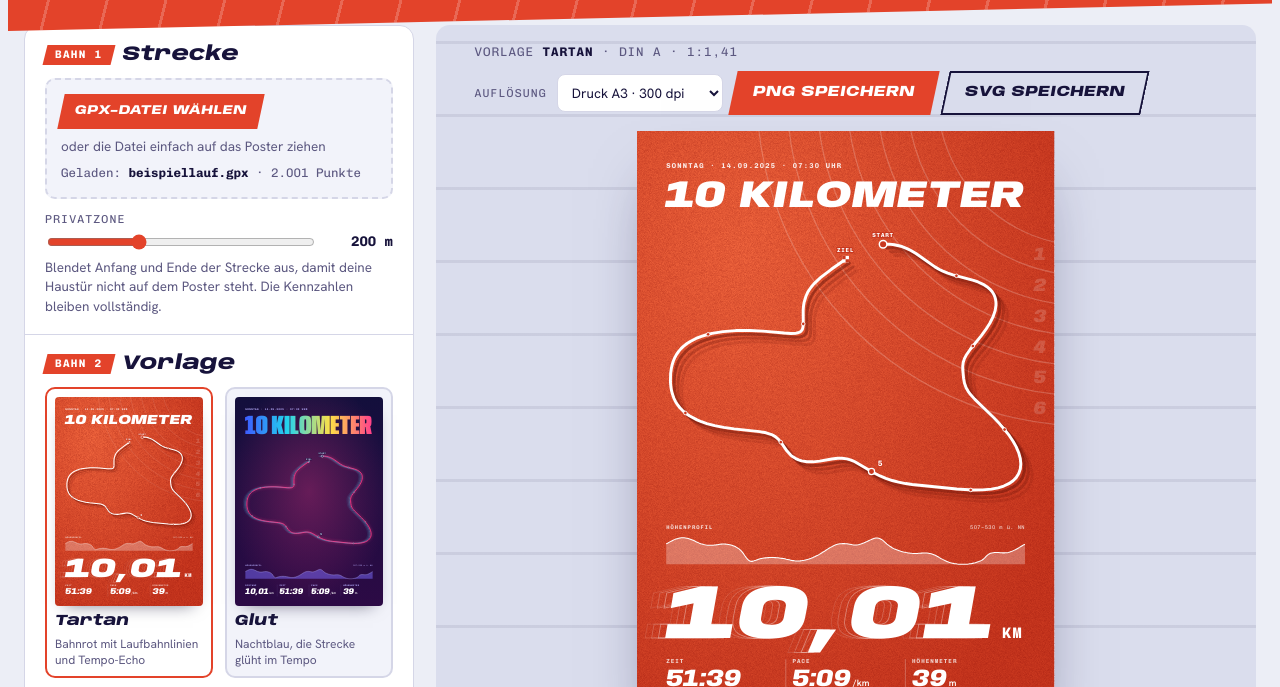
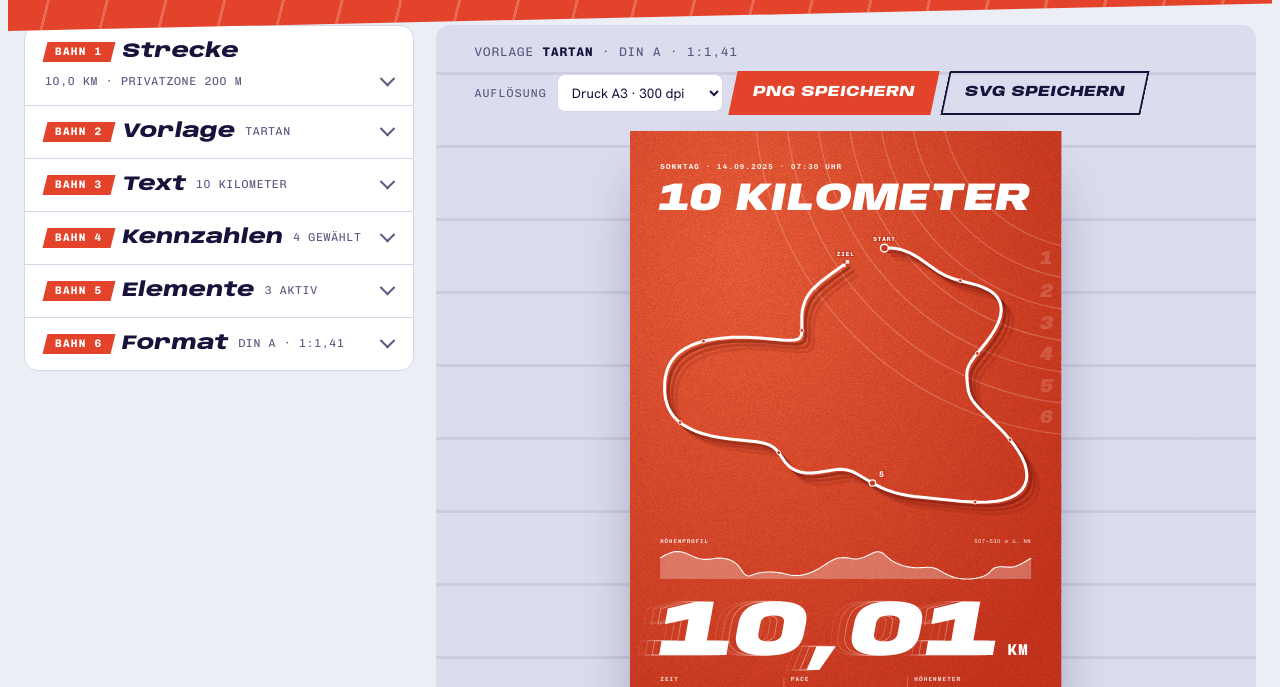
Before and after one commit to tobilamm-ctrl/laufspur, a plain HTML site: page index.html in a window 1280 px wide. Shown: the part 75-762 px from the top of the page. Drawn offline with Linux system fonts and the light colour scheme.

Commit message:
Poster bleibt beim Scrollen stehen, Bahnen einklappbar
Co-Authored-By: Claude Opus 5.5 <noreply@anthropic.com>
Claude-Session: https://claude.ai/code/session_01TJnoGbfPiMREG3PEwDimsU

```diff
--- a/index.html
+++ b/index.html
@@ -43,12 +43,21 @@ button,input,select{font:inherit;color:inherit}
 .run span{display:inline-block;transform:skewX(12deg)}
 
 /* ---------- Werkbank ---------- */
-.studio{max-width:1500px;margin:-6px auto 0;display:grid;grid-template-columns:minmax(300px,390px) minmax(0,1fr);gap:22px;
+.studio{max-width:1500px;margin:-6px auto 0;display:grid;grid-template-columns:minmax(300px,390px) minmax(0,1fr);gap:22px;align-items:start;
   padding-block:0 32px;padding-left:max(16px,env(safe-area-inset-left,0px));padding-right:max(16px,env(safe-area-inset-right,0px))}
 .controls{background:var(--panel);border:1px solid var(--line);border-radius:14px;align-self:start;min-width:0}
-.sec{padding:18px 20px;border-bottom:1px solid var(--line);display:grid;gap:12px}
+.sec{border-bottom:1px solid var(--line)}
 .sec:last-child{border-bottom:0}
-.sec h2{margin:0;display:flex;align-items:center;gap:10px;font-family:var(--f-display);font-weight:800;font-style:italic;
+.sec > summary{list-style:none;cursor:pointer;display:flex;align-items:center;gap:10px;padding:15px 20px;flex-wrap:wrap}
+.sec > summary::-webkit-details-marker{display:none}
+.sec > summary::after{content:"";margin-left:auto;width:9px;height:9px;border-right:2.5px solid var(--muted);border-bottom:2.5px solid var(--muted);
+  transform:rotate(45deg) translate(-2px,-2px);transition:transform .2s ease}
+.sec[open] > summary::after{transform:rotate(-135deg) translate(-2px,-2px)}
+.sec > summary:hover h2{color:var(--tartan)}
+.sum{font-family:var(--f-mono);font-size:11.5px;letter-spacing:.06em;color:var(--muted);text-transform:uppercase;min-width:0;overflow-wrap:anywhere}
+.sec[open] .sum{display:none}
+.sec-body{display:grid;gap:12px;padding:0 20px 18px}
+.sec h2{margin:0;transition:color .15s ease;display:flex;align-items:center;gap:10px;font-family:var(--f-display);font-weight:800;font-style:italic;
   font-stretch:125%;font-size:20px;line-height:1.1;text-wrap:balance}
 .lane-no{display:inline-block;font-family:var(--f-mono);font-style:normal;font-stretch:100%;font-weight:700;font-size:11px;
   letter-spacing:.12em;text-transform:uppercase;color:#fff;background:var(--tartan);padding:4px 10px;transform:skewX(-14deg)}
@@ -105,7 +114,7 @@ button,input,select{font:inherit;color:inherit}
 .range-val{font-family:var(--f-mono);font-weight:700;font-size:14px;min-width:64px;text-align:right;font-variant-numeric:tabular-nums}
 
 /* ---------- Bühne ---------- */
-.stage{position:relative;min-width:0;background:var(--stage);border-radius:14px;padding:18px clamp(14px,3vw,40px) 26px;
+.stage{position:sticky;top:calc(env(safe-area-inset-top,0px) + 12px);min-width:0;background:var(--stage);border-radius:14px;padding:18px clamp(14px,3vw,40px) 26px;
   background-image:repeating-linear-gradient(0deg,transparent 0 70px,var(--lane) 70px 73px);display:grid;gap:16px;align-content:start}
 .stage.drag{outline:3px dashed var(--tartan);outline-offset:-10px}
 .toolbar{display:flex;flex-wrap:wrap;gap:10px 14px;align-items:center;justify-content:space-between}
@@ -113,7 +122,7 @@ button,input,select{font:inherit;color:inherit}
 .now b{color:var(--ink)}
 .export{display:flex;flex-wrap:wrap;gap:10px;align-items:center}
 .export select{background:var(--panel);border:1.5px solid var(--line);border-radius:8px;padding:8px 10px;font-size:13.5px}
-.poster{--ratio:1.414;width:min(100%,calc((100vh - 210px) / var(--ratio)));min-width:min(100%,300px);margin-inline:auto;box-shadow:var(--shadow);line-height:0}
+.poster{--ratio:1.414;width:min(100%,calc((100vh - 190px) / var(--ratio)));min-width:min(100%,300px);margin-inline:auto;box-shadow:var(--shadow);line-height:0}
 .poster svg{display:block;width:100%;height:auto}
 .poster.swap{animation:swap .5s cubic-bezier(.2,.85,.25,1)}
 @keyframes swap{from{transform:translateX(-22px) skewX(5deg);opacity:.35}to{transform:none;opacity:1}}
@@ -128,13 +137,13 @@ button,input,select{font:inherit;color:inherit}
 
 @media (max-width:900px){
   .studio{grid-template-columns:minmax(0,1fr)}
-  .stage{order:-1}
+  .stage{order:-1;position:relative;top:auto}
   .poster{width:min(100%,calc((100vh - 120px) / var(--ratio)))}
   .run{margin-left:0}
 }
 @media (prefers-reduced-motion:reduce){
   .poster.swap{animation:none}
-  .btn,.tpl,.chip span{transition:none}
+  .btn,.tpl,.chip span,.sec > summary::after{transition:none}
 }
 </style>
 
@@ -148,8 +157,9 @@ button,input,select{font:inherit;color:inherit}
 
 <main class="studio">
   <aside class="controls" aria-label="Poster einstellen">
-    <section class="sec">
-      <h2><span class="lane-no"><b>Bahn 1</b></span>Strecke</h2>
+    <details class="sec" id="sec-strecke">
+      <summary><h2><span class="lane-no"><b>Bahn 1</b></span>Strecke</h2><span class="sum" id="sum-strecke"></span></summary>
+      <div class="sec-body">
       <div class="drop">
         <label class="btn btn-primary btn-small" for="gpx"><span>GPX-Datei wählen</span></label>
         <input type="file" id="gpx" accept=".gpx,application/gpx+xml,application/xml,text/xml">
@@ -161,38 +171,49 @@ button,input,select{font:inherit;color:inherit}
         <div class="range-row"><input type="range" id="privacy" min="0" max="600" step="50" value="200"><span class="range-val" id="privacyval">200 m</span></div>
         <p class="hint">Blendet Anfang und Ende der Strecke aus, damit deine Haustür nicht auf dem Poster steht. Die Kennzahlen bleiben vollständig.</p>
       </div>
-    </section>
+      </div>
+    </details>
 
-    <section class="sec">
-      <h2><span class="lane-no"><b>Bahn 2</b></span>Vorlage</h2>
+    <details class="sec" id="sec-vorlage">
+      <summary><h2><span class="lane-no"><b>Bahn 2</b></span>Vorlage</h2><span class="sum" id="sum-vorlage"></span></summary>
+      <div class="sec-body">
       <div class="tpl-grid" id="tplgrid"></div>
-    </section>
+      </div>
+    </details>
 
-    <section class="sec">
-      <h2><span class="lane-no"><b>Bahn 3</b></span>Text</h2>
+    <details class="sec" id="sec-text">
+      <summary><h2><span class="lane-no"><b>Bahn 3</b></span>Text</h2><span class="sum" id="sum-text"></span></summary>
+      <div class="sec-body">
       <div class="field"><label for="title">Titel</label><input type="text" id="title" maxlength="40"></div>
       <div class="field"><label for="sub">Untertitel</label><input type="text" id="sub" maxlength="60" placeholder="z. B. Ort oder Veranstaltung"></div>
       <div class="field"><label for="name">Name</label><input type="text" id="name" maxlength="40" placeholder="z. B. dein Name"></div>
-    </section>
+      </div>
+    </details>
 
-    <section class="sec">
-      <h2><span class="lane-no"><b>Bahn 4</b></span>Kennzahlen</h2>
+    <details class="sec" id="sec-zahlen">
+      <summary><h2><span class="lane-no"><b>Bahn 4</b></span>Kennzahlen</h2><span class="sum" id="sum-zahlen"></span></summary>
+      <div class="sec-body">
       <div class="chips" id="statchips"></div>
-    </section>
+      </div>
+    </details>
 
-    <section class="sec">
-      <h2><span class="lane-no"><b>Bahn 5</b></span>Elemente</h2>
+    <details class="sec" id="sec-elemente">
+      <summary><h2><span class="lane-no"><b>Bahn 5</b></span>Elemente</h2><span class="sum" id="sum-elemente"></span></summary>
+      <div class="sec-body">
       <span class="sub-h">Strecke</span>
       <div class="chips" id="elchips"></div>
       <p class="hint mapstatus" id="mapstatus" hidden></p>
       <span class="sub-h">Diagramme</span>
       <div class="chips" id="graphchips"></div>
-    </section>
+      </div>
+    </details>
 
-    <section class="sec">
-      <h2><span class="lane-no"><b>Bahn 6</b></span>Format</h2>
+    <details class="sec" id="sec-format">
+      <summary><h2><span class="lane-no"><b>Bahn 6</b></span>Format</h2><span class="sum" id="sum-format"></span></summary>
+      <div class="sec-body">
       <div class="chips" id="fmtchips" role="radiogroup" aria-label="Format"></div>
-    </section>
+      </div>
+    </details>
   </aside>
 
   <section class="stage" id="stage" aria-label="Vorschau">
@@ -781,6 +802,17 @@ function draw(){
   if(swap){P.classList.remove('swap');void P.offsetWidth;P.classList.add('swap');swap=false;}
   for(const k in TEMPLATES){const el=document.getElementById('th-'+k);if(el)el.innerHTML=renderSVG(k,'t'+k);}
   $('#now').innerHTML=`Vorlage <b>${TEMPLATES[state.tpl].name}</b> · ${FORMATS[state.fmt].label}`;
+  summaries();
+}
+function summaries(){
+  const set=(k,t)=>{const el=document.getElementById('sum-'+k);if(el)el.textContent=t;};
+  const S=RUN,el=[state.pace&&'Pace-Farben',state.echo&&!TEMPLATES[state.tpl].noEcho&&'Echo',state.km&&'Km',state.map&&'Karte'].filter(Boolean).length+state.graphs.length;
+  set('strecke',`${num(S.dist/1000,1)} km · Privatzone ${state.privacy?state.privacy+' m':'aus'}`);
+  set('vorlage',TEMPLATES[state.tpl].name);
+  set('text',state.title||'ohne Titel');
+  set('zahlen',`${state.stats.filter(k=>statOk(S,k)).length} gewählt`);
+  set('elemente',`${el} aktiv`);
+  set('format',FORMATS[state.fmt].label);
 }
 function buildUI(){
   const g=$('#tplgrid');g.innerHTML='';
```
Also changed, not shown: src/laufspur.src.html (+57 -25 lines).
